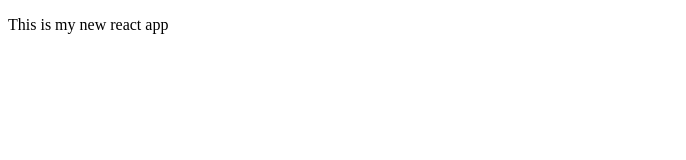
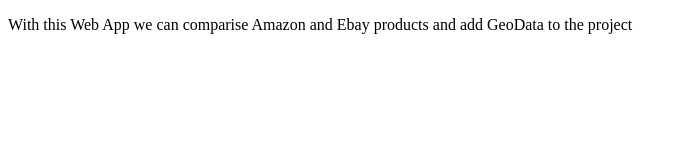
Before and after one commit to PeterMueller5653/shopComparison, a React app: page / in a window 1280 px wide. Shown: the whole page, without its empty margins (0-686 px from the left). Built offline with nearby package versions, Linux system fonts and the light colour scheme.

Commit message:
SC-1-changed-sentences

```diff
--- a/containers/App.js
+++ b/containers/App.js
@@ -2,6 +2,6 @@
 
 export default class App extends Component {
   render () {
-    return <p>This is my new react app</p>;
+    return <p>With this Web App we can comparise Amazon and Ebay products and add GeoData to the project</p>;
   }
 }
--- a/index.html
+++ b/index.html
@@ -1,7 +1,7 @@
 <!DOCTYPE html>
 <html>
     <head>
-        <title> Ideal React Seed </title>
+        <title> React Shop Comparison Web App </title>
     </head>
     <body>
         <div id="app"></div>
```
